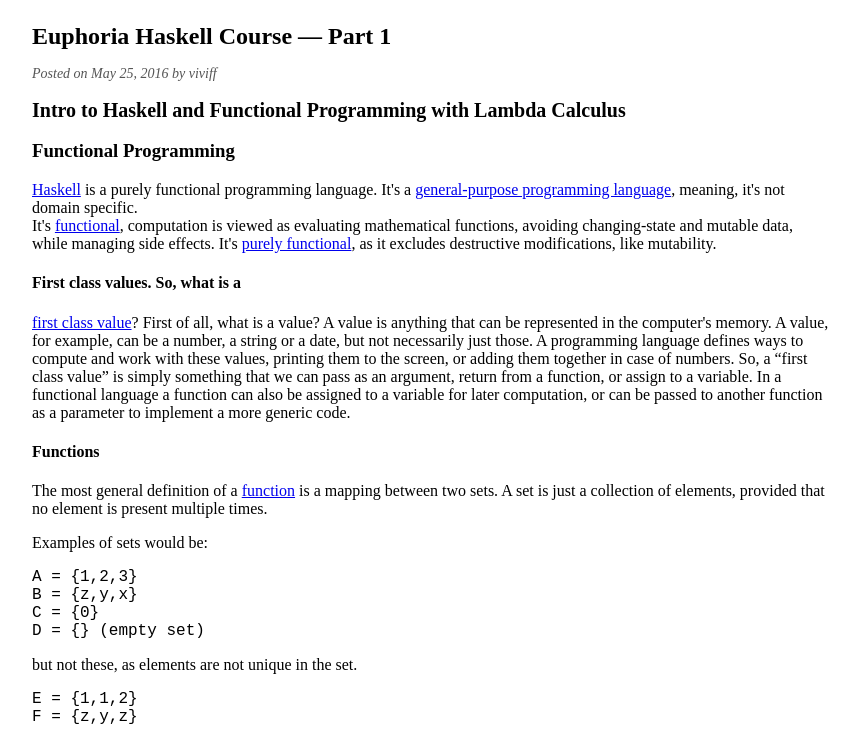
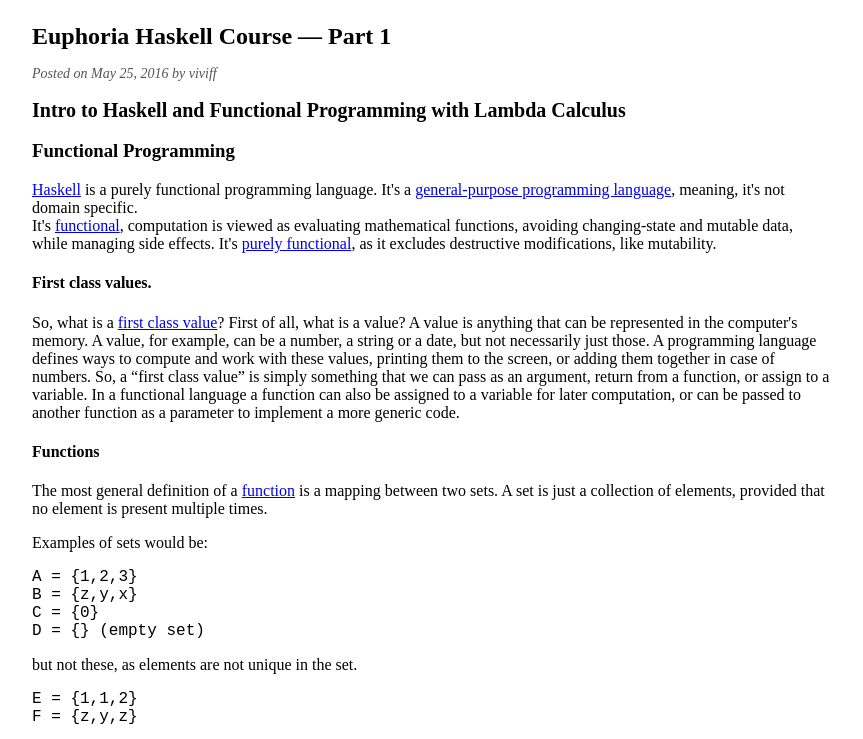
Before and after one commit to MicheleCastrovilli/michelecastrovilli.github.io, a plain HTML site: page posts/2016-05-25-ehc1.html in a window 1280 px wide. Shown: the part 54-793 px from the top of the page, without its empty margins (208-1071 px from the left). Drawn offline with Linux system fonts and the light colour scheme.

Commit message:
Here we go again, on fixing ech1

```diff
--- a/posts/2016-05-25-ehc1.html
+++ b/posts/2016-05-25-ehc1.html
@@ -34,8 +34,8 @@
 <h3 id="functional-programming">Functional Programming</h3>
 <p><a href="https://en.wikipedia.org/wiki/Haskell_(programming_language)">Haskell</a> is a purely functional programming language. It's a <a href="https://en.wikipedia.org/wiki/General-purpose_programming_language">general-purpose programming language</a>, meaning, it's not domain specific.<br />
 It's <a href="https://en.wikipedia.org/wiki/Functional_programming">functional</a>, computation is viewed as evaluating mathematical functions, avoiding changing-state and mutable data, while managing side effects. It's <a href="https://en.wikipedia.org/wiki/Purely_functional">purely functional</a>, as it excludes destructive modifications, like mutability.</p>
-<h4 id="first-class-values.-so-what-is-a">First class values. So, what is a</h4>
-<p><a href="https://en.wikipedia.org/wiki/First-class_value">first class value</a>? First of all, what is a value? A value is anything that can be represented in the computer's memory. A value, for example, can be a number, a string or a date, but not necessarily just those. A programming language defines ways to compute and work with these values, printing them to the screen, or adding them together in case of numbers. So, a “first class value” is simply something that we can pass as an argument, return from a function, or assign to a variable. In a functional language a function can also be assigned to a variable for later computation, or can be passed to another function as a parameter to implement a more generic code.</p>
+<h4 id="first-class-values.">First class values.</h4>
+<p>So, what is a <a href="https://en.wikipedia.org/wiki/First-class_value">first class value</a>? First of all, what is a value? A value is anything that can be represented in the computer's memory. A value, for example, can be a number, a string or a date, but not necessarily just those. A programming language defines ways to compute and work with these values, printing them to the screen, or adding them together in case of numbers. So, a “first class value” is simply something that we can pass as an argument, return from a function, or assign to a variable. In a functional language a function can also be assigned to a variable for later computation, or can be passed to another function as a parameter to implement a more generic code.</p>
 <h4 id="functions">Functions</h4>
 <p>The most general definition of a <a href="https://en.wikipedia.org/wiki/Function_%28mathematics%29">function</a> is a mapping between two sets. A set is just a collection of elements, provided that no element is present multiple times.</p>
 <p>Examples of sets would be:</p>
```
